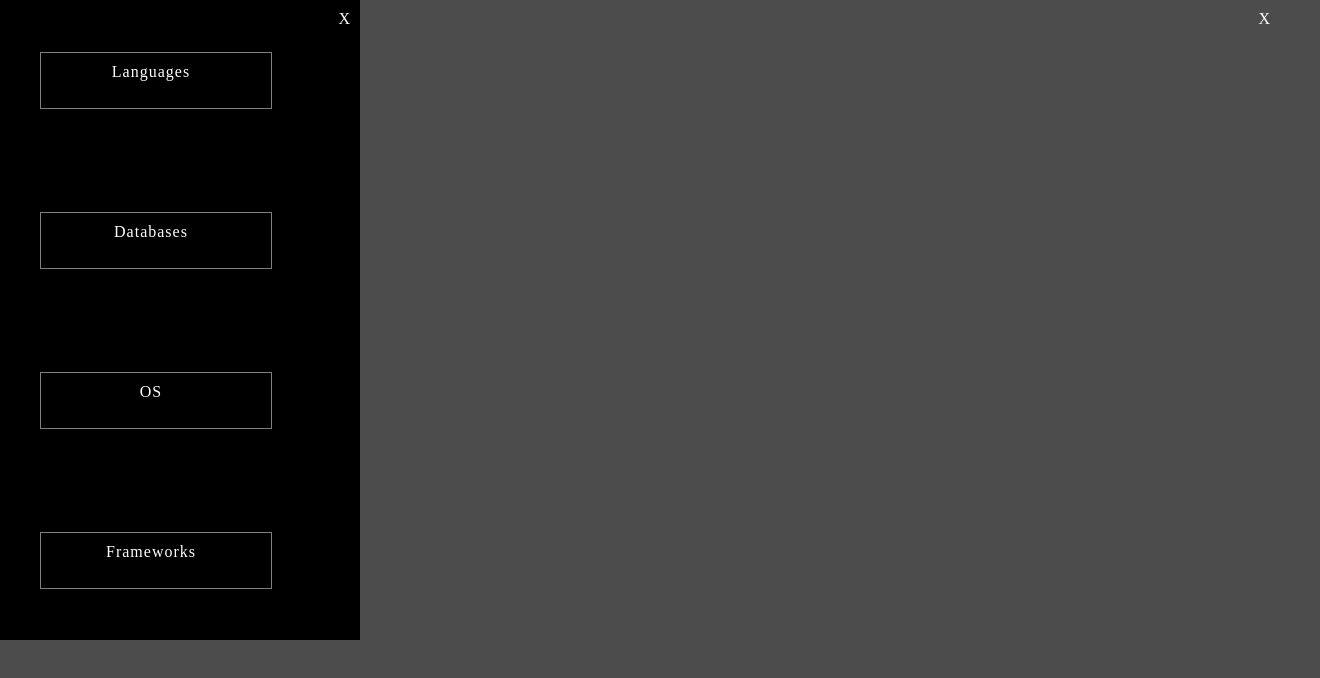
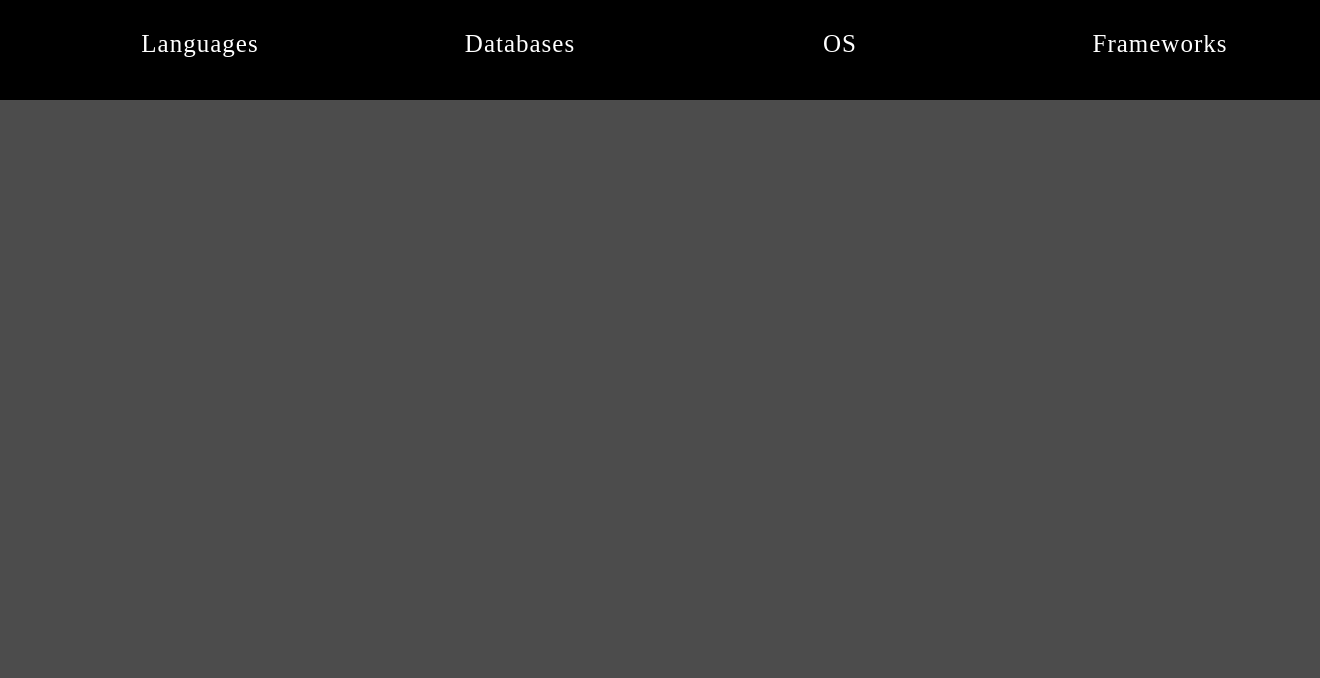
Before and after one commit to Adilet312/Side-Bar-Menu, a website built with webpack: page src/index.html in a window 1280 px wide. Shown: the whole page, 1320 px wide, since content can reach past the window. Built offline with nearby package versions, Linux system fonts and the light colour scheme.

Commit message:
Add README.md.

```diff
--- a/src/css/styles.css
+++ b/src/css/styles.css
@@ -3,6 +3,8 @@ body{
   margin:0px;
   padding:0px;
 }
+@media screen and (min-width:380px){
+
   .closeInner{
     position:absolute;
     top:10px;
@@ -46,7 +48,7 @@ body{
   }
 
 
-/*Visible condition*/
+
   .menu-list{
     position:relative;
     transition: .5s;
@@ -58,3 +60,37 @@ body{
     transform:translate(-100%);
     top:0px;
   }
+}
+@media screen and (min-width:1000px){
+  .menu-list{
+    position:static;
+    margin:0px;
+    width:100%;
+    height:100px;
+    background:black;
+    list-style:none;
+    display:flex;
+    flex-direction: row;
+    justify-content:space-around;
+    align-items: center;
+  }
+  .menu-list li a {
+    text-decoration:none;
+    color:#fff;
+    padding: 0px;
+    border: 0px;
+    font-size: 25px;
+
+  }
+
+  .menu-list li a:hover{
+    background-color:rgba(0,0,0,0.7);
+  }
+  .closeInner{
+    visibility: hidden;
+  }
+  .close{
+    visibility: hidden;
+  }
+
+}
```
Also changed, not shown: README.md, sideBarMenu1000px.png (added), sideBarMenu_max_1000px.png (added). Lines whose indentation alone changed are shown as unchanged.
